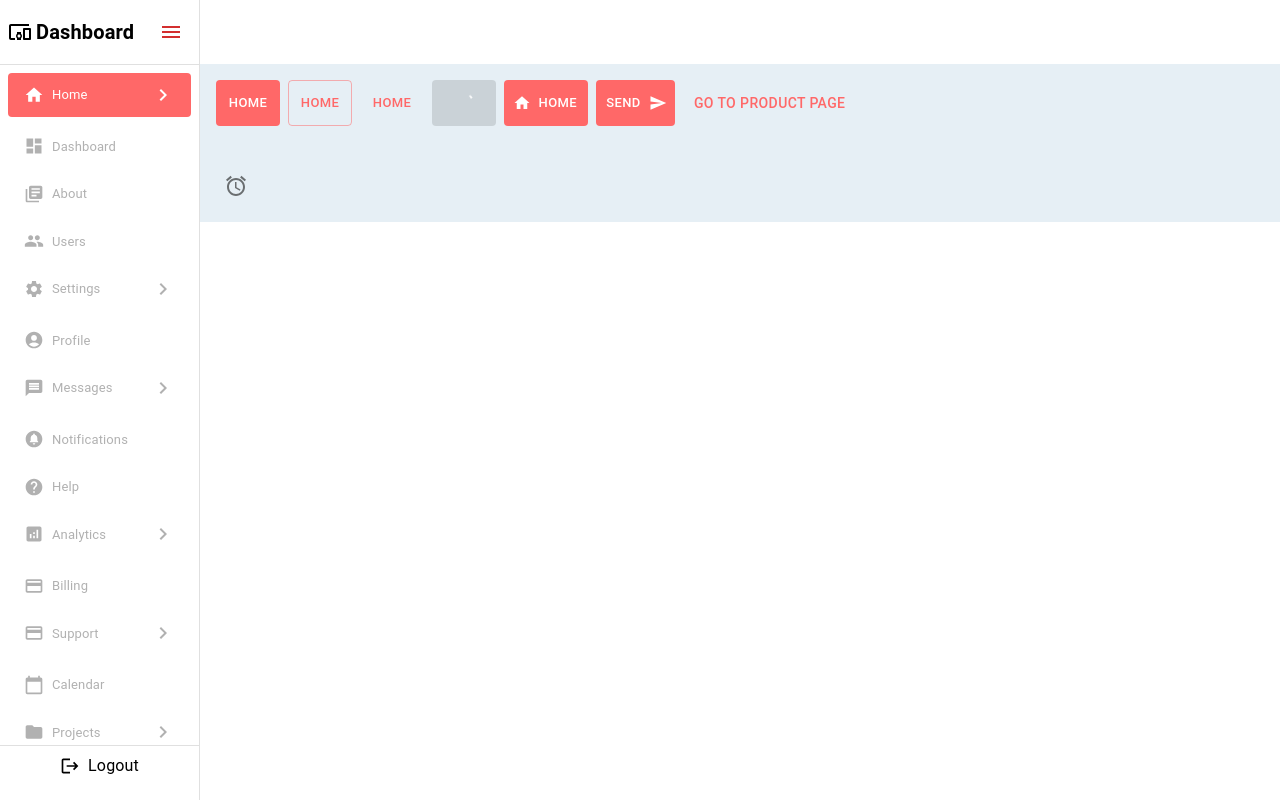
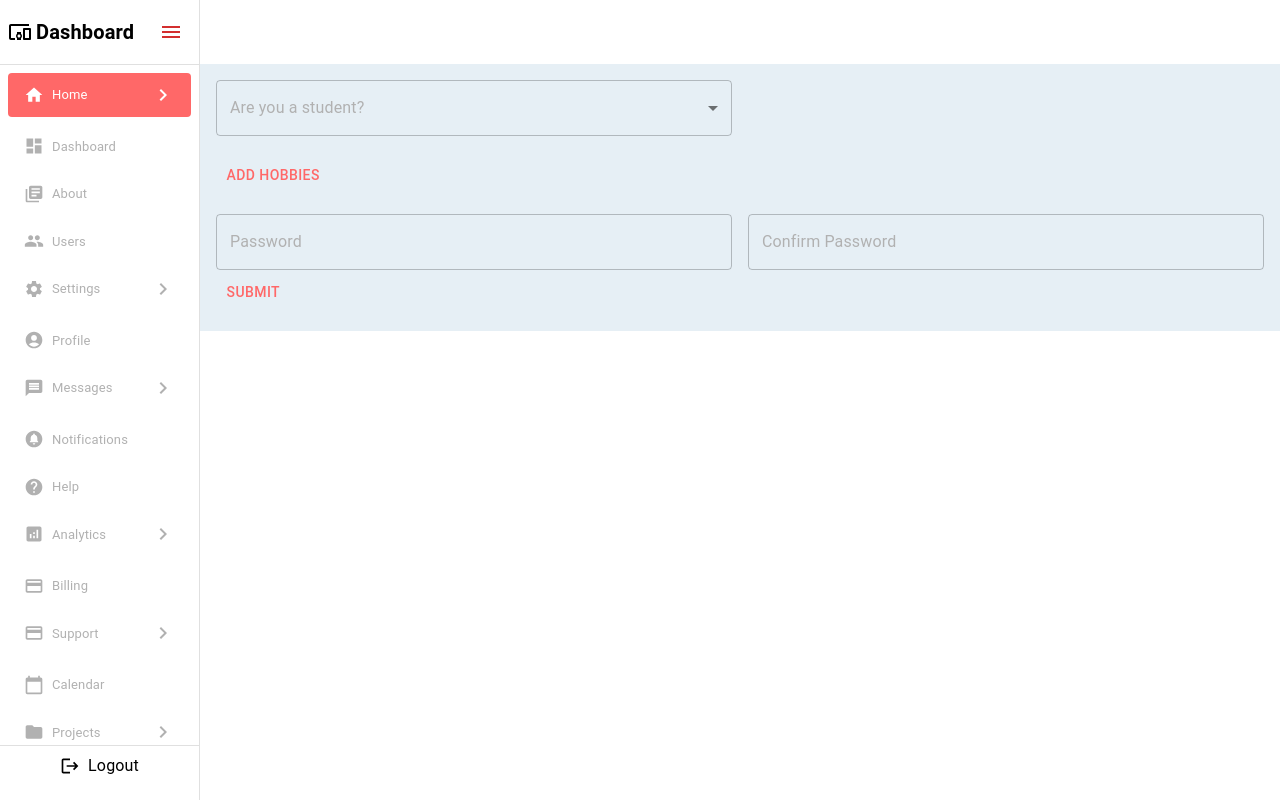
Before and after one commit to UnniKrishnan8088/Components, a React (Vite) app: page /home in a window 1280 px wide. Built offline with nearby package versions, Linux system fonts and the light colour scheme.

Commit message:
form v1 comiit

```diff
--- a/src/components/DynamicForm/index.tsx
+++ b/src/components/DynamicForm/index.tsx
@@ -1,4 +1,3 @@
-import React from 'react';
 import {
   useForm,
   Controller,
--- a/src/pages/Home/index.tsx
+++ b/src/pages/Home/index.tsx
@@ -5,6 +5,8 @@ import AccessAlarmIcon from "@mui/icons-material/AccessAlarm";
 import HomeIcon from "@mui/icons-material/Home";
 import SendIcon from "@mui/icons-material/Send";
 import { useNavigate } from "react-router-dom";
+import DynamicForm from "../../components/DynamicForm";
+import { formInputs } from "../../components/DynamicForm/formInputs";
 
 type Props = {};
 
@@ -12,7 +14,7 @@ export default function Home({}: Props) {
   const navigate = useNavigate();
   return (
     <Box>
-      <Stack direction={"row"} gap={1}>
+      {/* <Stack direction={"row"} gap={1}>
         <Button size="small" variant="contained">
           Home
         </Button>
@@ -47,7 +49,8 @@ export default function Home({}: Props) {
         <IconButton title={"Alarm"} arrow>
           <AccessAlarmIcon />
         </IconButton>
-      </Stack>
+      </Stack> */}
+      <DynamicForm inputs={formInputs} onSubmit={() => alert()} />
     </Box>
   );
 }
```
